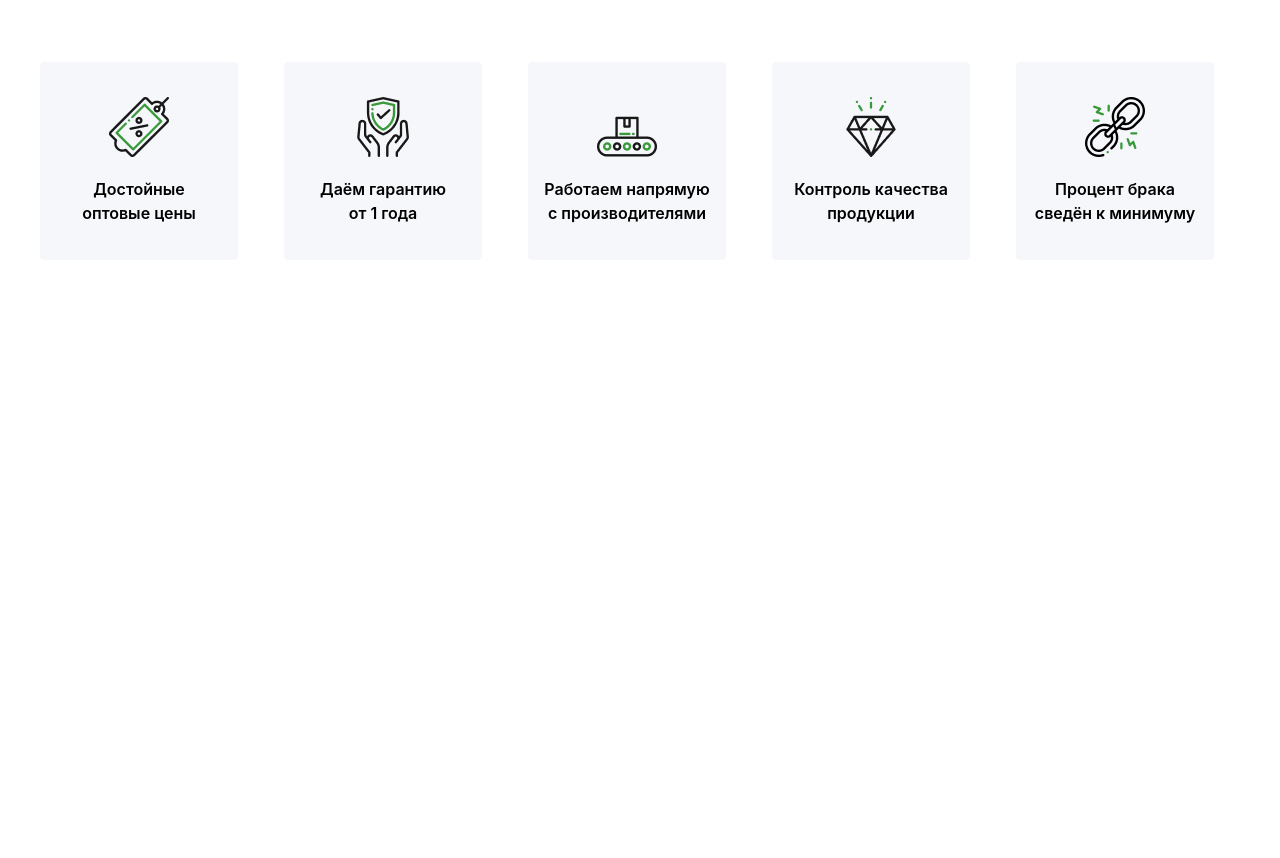
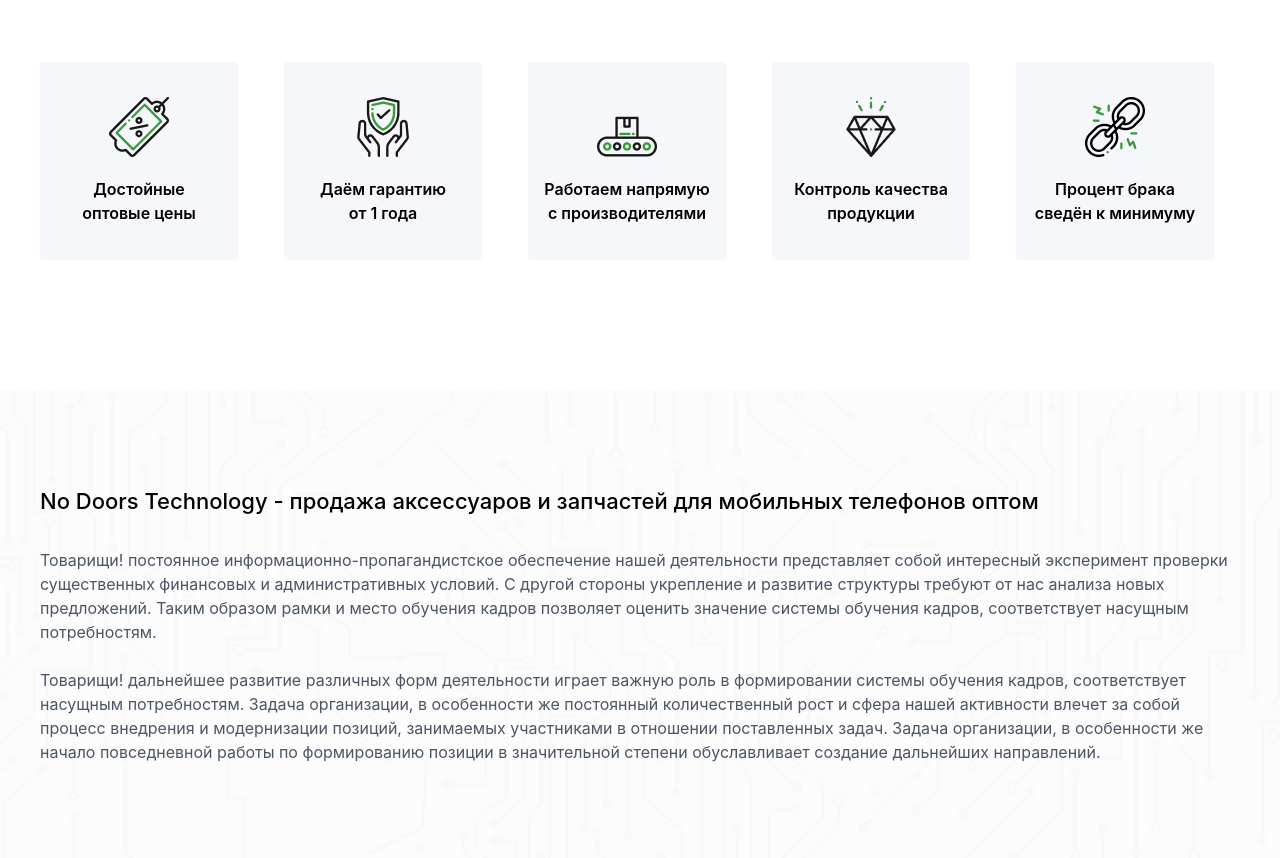
Before and after one commit to avzalovahmad74-ux/homeworkgroup, a website: page src/manuchehr/mancho.html in a window 1280 px wide. Shown: the part 1665-2523 px from the top of the page. Before the commit the page ends 1925 px from the top, so only its background shows below. Drawn offline with nearby package versions, Linux system fonts and the light colour scheme; files that its build step writes are made by us from their sources.

Commit message:
sec3  manchoo

```diff
--- a/src/manuchehr/mancho.html
+++ b/src/manuchehr/mancho.html
@@ -291,6 +291,30 @@
 
     </div>
   </section>
+  <section class="flex flex-col bg-[url('./manuchehr/bg.png')] bg-cover bg-center mt-[60px] lg:mt-[130px] w-full min-h-[468px] py-10 lg:py-0">
+    <div class="flex flex-col max-w-[1200px] gap-[20px] lg:gap-[30px] m-auto px-4 lg:px-0">
+      <h1 class="text-[20px] lg:text-[22px] font-[500] text-center lg:text-left">
+        No Doors Technology - продажа аксессуаров и запчастей для мобильных телефонов оптом
+      </h1>
+
+      <div class="text-gray-600 text-sm lg:text-base text-center lg:text-left">
+        <p>
+          Товарищи! постоянное информационно-пропагандистское обеспечение нашей деятельности представляет собой
+          интересный эксперимент проверки существенных финансовых и административных условий. С другой стороны укрепление
+          и развитие структуры требуют от нас анализа новых предложений. Таким образом рамки и место обучения кадров
+          позволяет оценить значение системы обучения кадров, соответствует насущным потребностям.
+        </p>
+        <br>
+        <p>
+          Товарищи! дальнейшее развитие различных форм деятельности играет важную роль в формировании системы обучения
+          кадров, соответствует насущным потребностям. Задача организации, в особенности же постоянный количественный рост
+          и сфера нашей активности влечет за собой процесс внедрения и модернизации позиций, занимаемых участниками в
+          отношении поставленных задач. Задача организации, в особенности же начало повседневной работы по формированию
+          позиции в значительной степени обуславливает создание дальнейших направлений.
+        </p>
+      </div>
+    </div>
+</section>
 </body>
 
 </html>
```
Also changed, not shown: src/manuchehr/bg.png (added).
